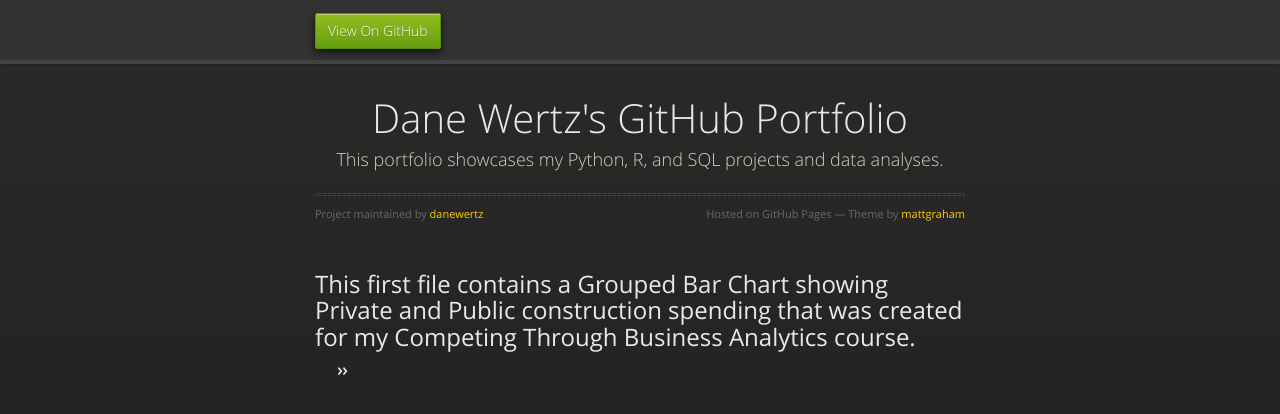
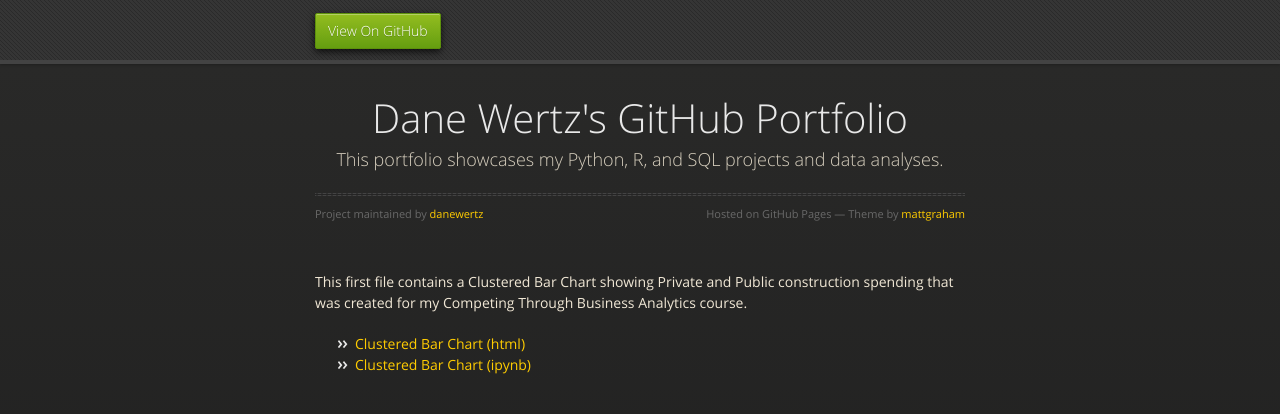
Before and after one commit to danewertz/danewertz.github.io, a Jekyll site: the page built from Data Visualizations/index.md, in a window 1280 px wide. Shown: the top 414 px of the page. Built offline with Jekyll 4.4.1, drawn with Linux system fonts in a browser that asks for light colours; our own code applies the rules of GitHub Pages for plain Markdown files.

Commit message:
Update index.md

```diff
--- a/Data Visualizations/index.md
+++ b/Data Visualizations/index.md
@@ -3,6 +3,6 @@
 description: Data Visualizations that I've Created Will be Accessible Here
 ---
 
-This first file contains a Grouped Bar Chart showing Private and Public construction spending that was created for my Competing Through Business Analytics course.
--
--
+This first file contains a Clustered Bar Chart showing Private and Public construction spending that was created for my Competing Through Business Analytics course.
+-  [Clustered Bar Chart (html)](M3Graphing.html)
+-  [Clustered Bar Chart (ipynb)](M3Graphing.ipynb)
```
